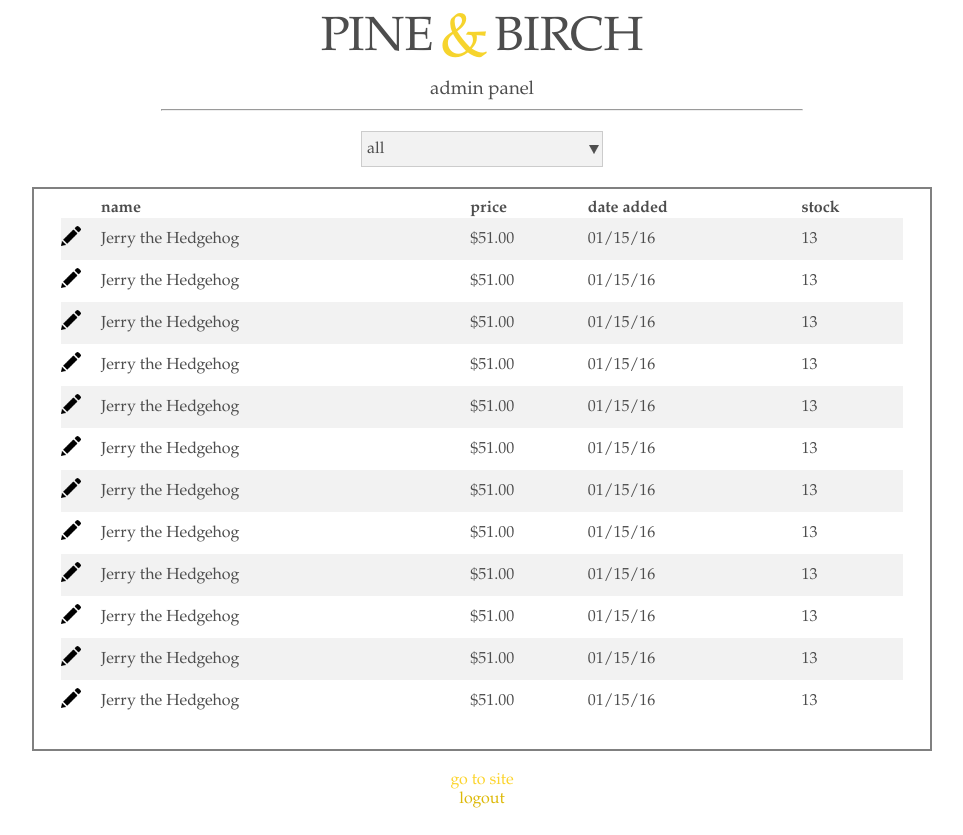
After one commit to ShaeS/Pine-Birch, a PHP site: page /html/adminpanel.html in a window 1280 px wide. The commit adds this page. Shown: the whole page, without its empty margins (158-1121 px from the left). Run offline with PHP 8.4, Linux system fonts and the light colour scheme.

Commit message:
admin panel functioning

```diff
--- a/css/style.css
+++ b/css/style.css
@@ -374,7 +374,7 @@ font-weight:bold;
     padding-top: 1%;
     padding-bottom: 1%;
     color:white;
-    background-color:black;
+    background-color:#0d0d0d;
     border-style:none;
     -webkit-border-radius: 2;
     -moz-border-radius: 2;
@@ -396,7 +396,8 @@ MY CART PAGE
 
 #cartsection {
  width:80%;
- margin-top:5%;
+ margin-top:80px;
+  margin-bottom:30px;
 }
 
 .product-image {
@@ -438,7 +439,6 @@ MY CART PAGE
 .totals-item:after {
   content: '';
   display: table;
-<<<<<<< HEAD
 }
 
 .group:after, .shopping-cart:after, .column-labels:after, .product:after, .totals-item:after {
@@ -619,66 +619,6 @@ MY CART PAGE
 
 
 
-<<<<<<< HEAD
-/********************************************
-ADMIN LOGIN
-********************************************/
-
-
-
-
-
-
-
-
-
-
-
-
-
-
-
-
-
-
-
-
-
-
-
-
-
-
-
-
-
-
-
-
-
-
-
-
-
-
-
-
-
-
-
-
-
-
-
-
-
-
-
-=======
->>>>>>> origin/master
-=======
-}
-
 .group:after, .shopping-cart:after, .column-labels:after, .product:after, .totals-item:after {
   clear: both;
 }
@@ -857,7 +797,154 @@ ADMIN LOGIN
 
 
 
->>>>>>> origin/master
+
+
+
+
+/********************************************
+ADMIN LOGIN
+********************************************/
+
+
+
+#adminlogin {
+  width:100;
+  text-align: center;
+  margin-top: 20vh;
+}
+
+#adminlogin form {
+  width:60%;
+  margin: 0 auto;
+}
+
+#adminlogin input {
+  width: 250px;
+}
+
+#submitadmin {
+    padding-top: 1%;
+    padding-bottom: 1%;
+    color:white;
+    background-color:#0d0d0d;
+    border-style:none;
+    -webkit-border-radius: 2;
+    -moz-border-radius: 2;
+    border-radius: 2px;
+}
+
+#submitadmin:hover {
+    background-color:#4d4d4d;
+    -webkit-transition: all 300ms ease 0s;
+    -moz-transition: all 200ms ease 0s;
+    -ms-transition: all 200ms ease 0s;
+    -o-transition: all 200ms ease 0s;
+    transition: all 200ms ease 0s;
+}
+
+
+
+/********************************************
+ADMIN PANEL
+********************************************/
+
+
+#gotosite {
+  color: #fcd42d;
+  text-decoration: none;
+}
+
+#gotosite:hover {
+  color: #ddb908;
+  text-decoration: underline;
+}
+
+#logout {
+  color: #ddb908;
+  text-decoration: none;
+}
+
+#logout:hover {
+  color: #fcd42d;
+  text-decoration: underline;
+}
+
+#itemcontainer {
+  width:70%;
+  height:70vh;
+  margin: 0 auto;
+  border: 2px solid gray;
+  margin-bottom: 20px;
+  overflow-y: scroll;
+}
+
+#itemcontainer table {
+  width:94%;
+  margin: 10px auto;
+  text-align: left;
+}
+
+#itemcontainer table td {
+  padding: 8px 0;
+}
+
+.editbutton {
+  width:20px;
+  height:20px;
+}
+
+.editbutton:hover {
+  opacity: 0.4;
+  cursor:pointer;
+}
+
+#editcell {
+  width:40px;
+}
+
+#itemcontainer table tr:nth-of-type(even) {
+  background-color:#f2f2f2;
+}
+
+
+
+
+
+
+
+
+
+
+
+
+
+
+
+
+
+
+
+
+
+
+
+
+
+
+
+
+
+
+
+
+
+
+
+
+
+
+
+
 /********************************************
 MEDIA QUERY 768px
 ********************************************/
@@ -920,8 +1007,40 @@ ABOUT PAGE
 }
 
 /********************************************
-MY CART PAGE
+ADMIN PANEL
 ********************************************/
+
+
+#itemcontainer {
+  width:80%;
+}
+
+
+
+
+
+
+
+
+
+
+
+
+
+
+
+
+
+
+
+
+
+
+
+
+
+
+
 
 
 /********************************************
@@ -987,7 +1106,29 @@ form {
 }
 
 /********************************************
-MY CART PAGE
+ADMIN PANEL
 ********************************************/
 
+
+#itemcontainer {
+  width:95%;
 }
+
+
+
+
+
+
+
+
+
+
+
+
+
+
+
+
+
+
+}
--- /dev/null
+++ b/html/adminpanel.html
@@ -0,0 +1,130 @@
+<!DOCTYPE html>
+<html>
+  <head>
+    <meta charset="utf-8" />
+    <title>Pine&amp;Birch | Handcrafted Wooden Toys</title>
+    <link rel="icon" type="image/png" href="../images/favicon.png">
+    <link rel="stylesheet" href="../css/normalize.css" />
+    <link rel="stylesheet" href="../css/style.css" />
+    <script src="https://ajax.googleapis.com/ajax/libs/jquery/2.2.0/jquery.min.js"></script>
+  </head>
+  <body>
+    <header>
+      <h1>PINE<span>&amp;</span>BIRCH</h1>
+      <h3>admin panel</h3>
+      <hr>
+    </header>
+    <section>
+      <div class="styled-select">
+          <select>
+            <option value="all">all</option>
+            <option value="instruments">instruments</option>
+            <option value="vehicles">vehicles</option>
+            <option value="animals">animals</option>
+          </select>
+      </div>
+      <div id="itemcontainer">
+        <table>
+          <tr id="tableheaders">
+            <th></th>
+            <th>name</th>
+            <th>price</th>
+            <th>date added</th>
+            <th>stock</th>
+          </tr>
+          <tr>
+            <td id="editcell"><img class="editbutton" src="../assets/edit.png"></td>
+            <td>Jerry the Hedgehog</td>
+            <td>$51.00</td>
+            <td>01/15/16</td>
+            <td>13</td>
+          </tr>
+          <tr>
+            <td id="editcell"><img class="editbutton" src="../assets/edit.png"></td>
+            <td>Jerry the Hedgehog</td>
+            <td>$51.00</td>
+            <td>01/15/16</td>
+            <td>13</td>
+          </tr>
+          <tr>
+            <td id="editcell"><img class="editbutton" src="../assets/edit.png"></td>
+            <td>Jerry the Hedgehog</td>
+            <td>$51.00</td>
+            <td>01/15/16</td>
+            <td>13</td>
+          </tr>
+          <tr>
+            <td id="editcell"><img class="editbutton" src="../assets/edit.png"></td>
+            <td>Jerry the Hedgehog</td>
+            <td>$51.00</td>
+            <td>01/15/16</td>
+            <td>13</td>
+          </tr>
+          <tr>
+            <td id="editcell"><img class="editbutton" src="../assets/edit.png"></td>
+            <td>Jerry the Hedgehog</td>
+            <td>$51.00</td>
+            <td>01/15/16</td>
+            <td>13</td>
+          </tr>
+          <tr>
+            <td id="editcell"><img class="editbutton" src="../assets/edit.png"></td>
+            <td>Jerry the Hedgehog</td>
+            <td>$51.00</td>
+            <td>01/15/16</td>
+            <td>13</td>
+          </tr>
+          <tr>
+            <td id="editcell"><img class="editbutton" src="../assets/edit.png"></td>
+            <td>Jerry the Hedgehog</td>
+            <td>$51.00</td>
+            <td>01/15/16</td>
+            <td>13</td>
+          </tr>
+          <tr>
+            <td id="editcell"><img class="editbutton" src="../assets/edit.png"></td>
+            <td>Jerry the Hedgehog</td>
+            <td>$51.00</td>
+            <td>01/15/16</td>
+            <td>13</td>
+          </tr>
+          <tr>
+            <td id="editcell"><img class="editbutton" src="../assets/edit.png"></td>
+            <td>Jerry the Hedgehog</td>
+            <td>$51.00</td>
+            <td>01/15/16</td>
+            <td>13</td>
+          </tr>
+          <tr>
+            <td id="editcell"><img class="editbutton" src="../assets/edit.png"></td>
+            <td>Jerry the Hedgehog</td>
+            <td>$51.00</td>
+            <td>01/15/16</td>
+            <td>13</td>
+          </tr>
+          <tr>
+            <td id="editcell"><img class="editbutton" src="../assets/edit.png"></td>
+            <td>Jerry the Hedgehog</td>
+            <td>$51.00</td>
+            <td>01/15/16</td>
+            <td>13</td>
+          </tr>
+          <tr>
+            <td id="editcell"><img class="editbutton" src="../assets/edit.png"></td>
+            <td>Jerry the Hedgehog</td>
+            <td>$51.00</td>
+            <td>01/15/16</td>
+            <td>13</td>
+          </tr>
+        </table>
+      </div>
+
+      <div class="push"></div>
+    </section>
+    <footer>
+        <a id="gotosite" href="index.html" target="_blank">go to site</a><br/>
+        <a id="logout" href="index.html">logout</a>
+    </footer>
+    <script src="../js/admin.js"></script>
+  </body>
+</html>
--- /dev/null
+++ b/js/admin.js
@@ -0,0 +1,11 @@
+$(".editbutton").click(function() {
+  var popupscreen = $("<div class='popupscreen'></div>");
+
+
+  var popupitem = $("<div class='popupitem'></div>");
+  $(popupscreen).append(popupitem);
+
+  var popupform = $("<form><label for='pname'>name:</label><input id='pname' type='text'><label for='pcategory'>name:</label><select><option value='all'>all</option><option value='instruments'>instruments</option><option value='vehicles'>vehicles</option><option value='animals'>animals</option></select></form>");
+  $(popupitem).append(popupform);
+
+});
```
Also changed, not shown: html/login.html (+5 -5 lines), assets/edit.png (added).
